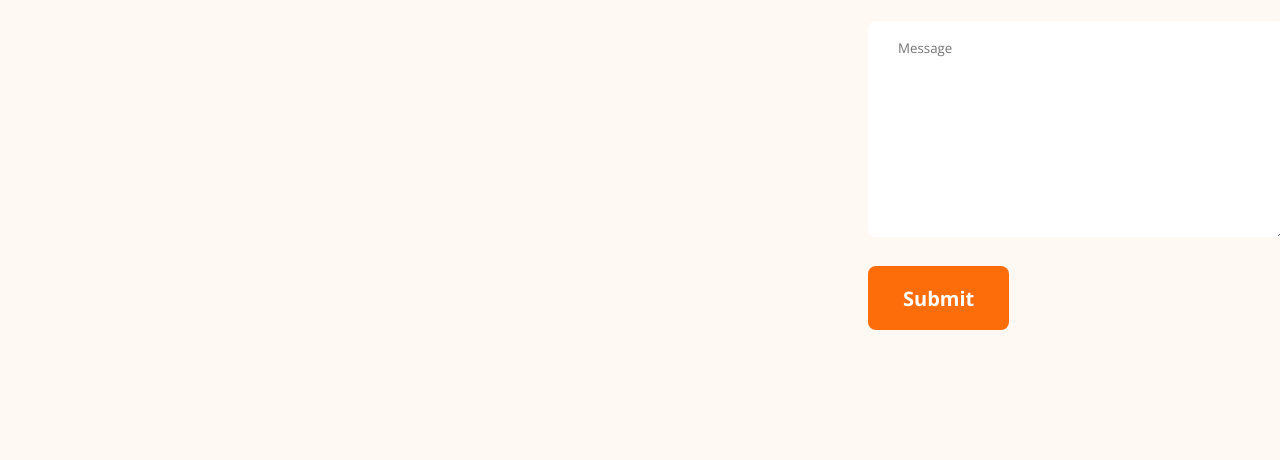
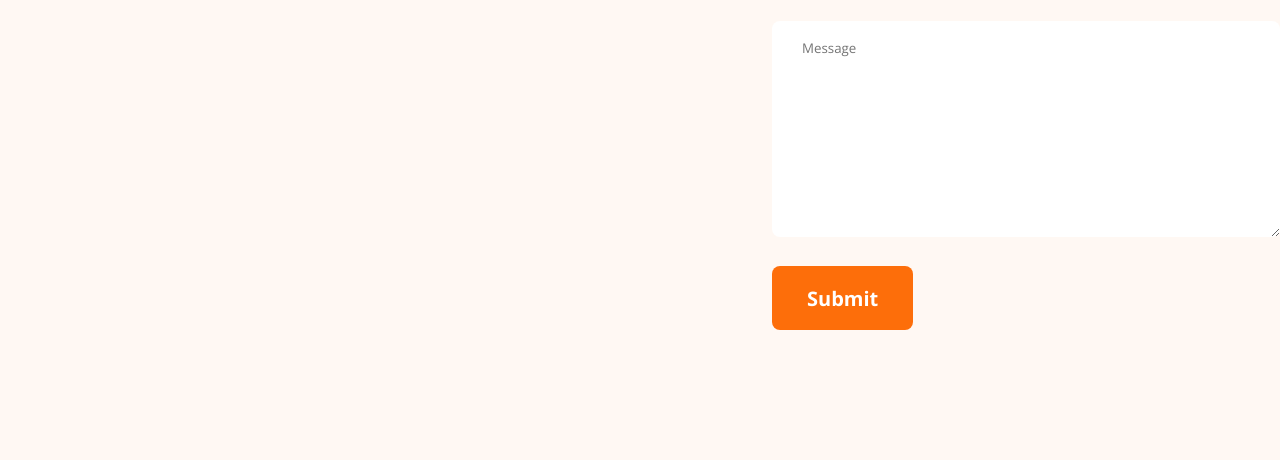
Before and after one commit to jobairmiaji/dev-portfolio, a plain HTML site: page index.html in a window 1280 px wide. Shown: the part 3491-3951 px from the top of the page. Drawn offline with nearby package versions, Linux system fonts and the light colour scheme.

Commit message:
fix form aling

```diff
--- a/styles/style.css
+++ b/styles/style.css
@@ -142,7 +142,7 @@ nav ul li {
 
 .skill {
     background: #ffffff;
-    box-shadow: 0px 6px 50px rgba(0, 0, 0, 0.06);
+    box-shadow: 0px 6px 50px rgba(0, 0, 0, 0.09);
     border-radius: 5px;
     padding: 30px;
 }
@@ -220,7 +220,7 @@ footer {
 }
 
 .x {
-    width: 60%;
+    flex-basis: 60%;
     padding-right: 100px;
 }
 
@@ -230,7 +230,8 @@ footer {
 }
 
 .y {
-    width: 28%;
+    flex-basis: 40%;
+    padding-right: 60px;
 }
 
 .contact input[type="text"],
```
